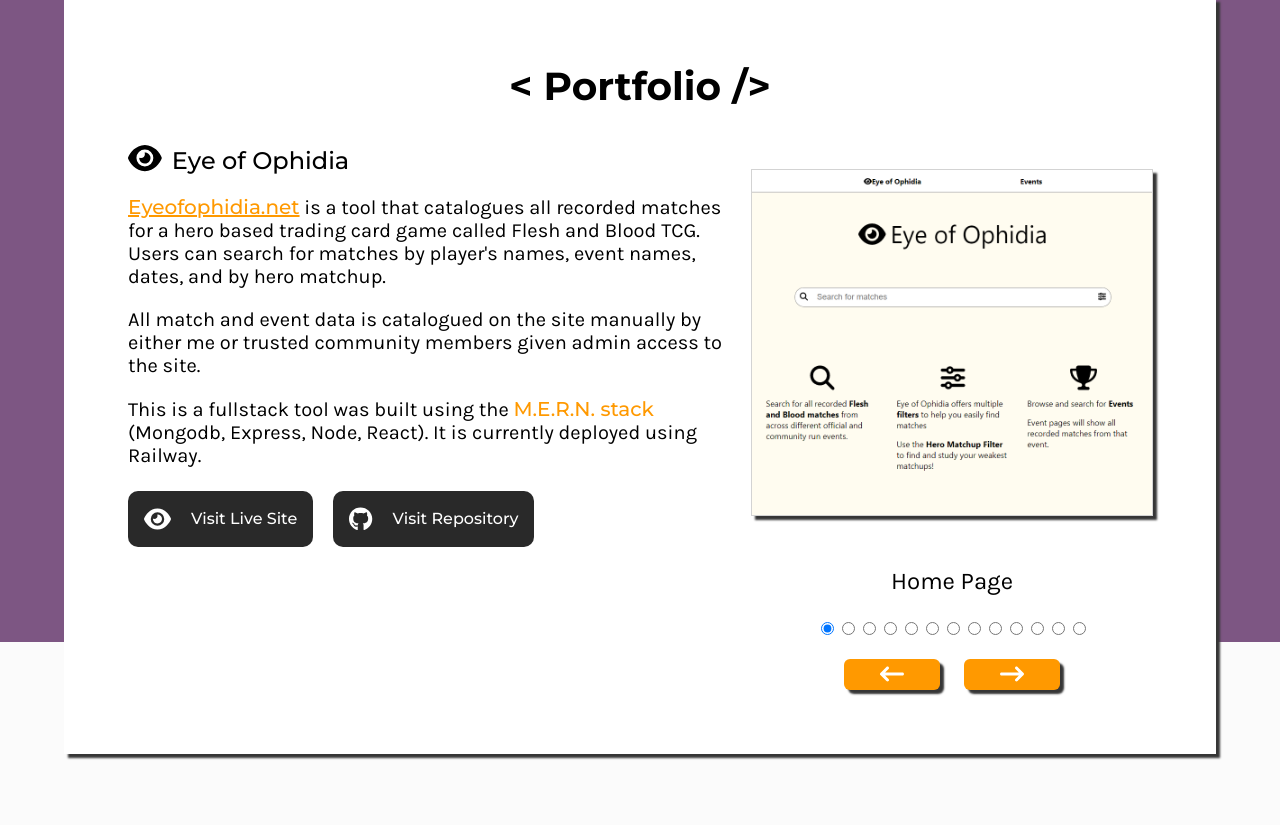
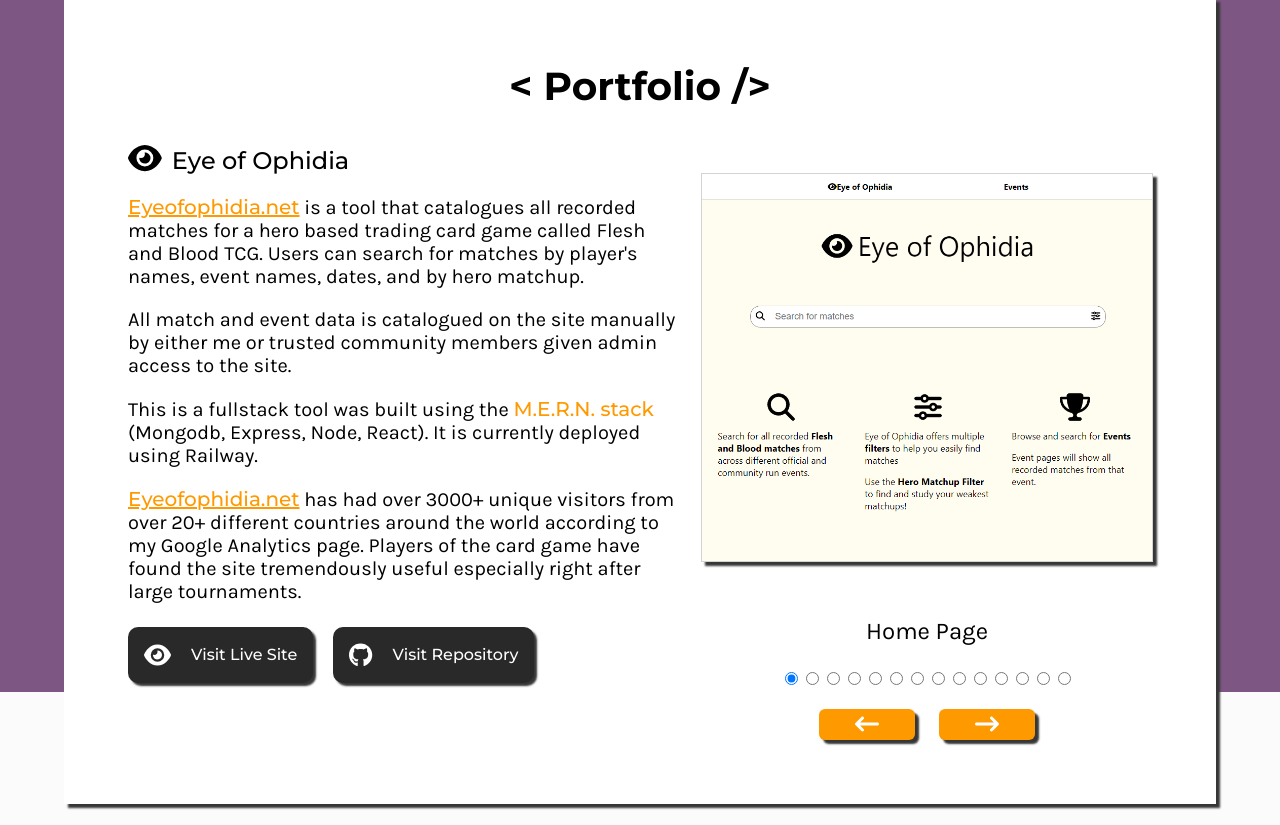
Before and after one commit to AlanChavarin/portfolio, a React (Create React App) app: page / in a window 1280 px wide. Shown: the part 1972-2797 px from the top of the page. Built offline with nearby package versions, Linux system fonts and the light colour scheme.

Commit message:
added more responsive design

```diff
--- a/src/components/layout/Navbar.jsx
+++ b/src/components/layout/Navbar.jsx
@@ -52,6 +52,9 @@
         <button className={NavbarCSS.button} onClick={() => onScrollTo('portfolio')}>
           Portfolio
         </button>
+        <button className={NavbarCSS.button} onClick={() => onScrollTo('about')}>
+          About
+        </button>
         <button className={NavbarCSS.button} onClick={() => onScrollTo('contact')}>
           Contact
         </button>
--- a/src/components/layout/Sidebar.jsx
+++ b/src/components/layout/Sidebar.jsx
@@ -29,6 +29,9 @@
             <button className={SidebarCSS.item} onClick={() => handleScroll('portfolio')}>
                 Portfolio
             </button>
+            <button className={SidebarCSS.item} onClick={() => handleScroll('about')}>
+                About
+            </button>
             <button className={SidebarCSS.item} onClick={() => handleScroll('contact')}>
                 Contact
             </button>
--- a/src/components/layout/styles/Sidebar.module.css
+++ b/src/components/layout/styles/Sidebar.module.css
@@ -95,3 +95,13 @@
     font-weight: 600;
     text-decoration: none;
 }
+
+@media(width < 360px){
+    .item, .linkText{
+        font-size: 20px;
+    }
+
+    .icon{
+        font-size: 24px;
+    }
+}
--- a/src/components/pages/About.jsx
+++ b/src/components/pages/About.jsx
@@ -2,7 +2,7 @@
 
 function About() {
   return (
-    <div className={AboutCSS.wrapper}>
+    <div className={AboutCSS.wrapper} id='about'>
       <section style={{alignItems: 'center'}} id='about' className={`${AboutCSS.parent} boxShadow translateY`}>
         <h1 className={AboutCSS.header2}>{'< '}About me{' />'}</h1>
         <div className={`${AboutCSS.imageContainer} boxShadow`}>
@@ -13,7 +13,7 @@
           <h1 className={AboutCSS.header1}>{'< '}About me{' />'}</h1>
           <p>I am 22 years old and currently pursuing a Computer Science degree at San Diego State University. I am planning on completing my degree in the spring of 2025.</p>
           <p>In addition to my classes, I study and improve my web development skills during my free time by working on my portfolio projects. </p>
-          <p>Currently, I am looking for a web development internship to gain real world experience before I graduate.</p>
+          <p>Currently, I am looking for a web development internship to gain real world experience in the industry.</p>
         </div>
 
         {/* <OrangeBorders /> */}
--- a/src/components/pages/Contact.jsx
+++ b/src/components/pages/Contact.jsx
@@ -4,7 +4,7 @@
   return (
     <div className={ContactCSS.wrapper}>
         <section className={`${ContactCSS.parent} boxShadow translateY`}>
-            <h1 style={{textAlign: 'center'}}>{"<"} Contact me {"/>"}</h1>
+            <h1 className={ContactCSS.h1} style={{textAlign: 'center'}}>{"<"} Contact me {"/>"}</h1>
             <p className={ContactCSS.p}>
                 Feel free to also contact me directly at: <span> </span>
                 <a href="mailto: alanchavarin4@hotmail.com">
@@ -22,11 +22,10 @@
                 </div>
                 <div>
                     <label htmlFor="text">Message</label>
-                    <textarea name="text" id="" cols="30" rows="10" placeholder='Hello!'></textarea>
+                    <textarea className={`boxShadowSmall`} name="text" id="" rows="10" placeholder='Hello!'></textarea>
                 </div>
-                <button className={`${ContactCSS.submit}`} type="submit">
+                <button className={`${ContactCSS.submit} boxShadowSmall`} type="submit">
                     Send
-                    {/* <FontAwesomeIcon icon={faPaperPlane}/> */}
                 </button>
 
             </form>
--- a/src/components/pages/Portfolio.jsx
+++ b/src/components/pages/Portfolio.jsx
@@ -5,6 +5,7 @@
 import EyeOfOphidiaGallery from "../reusables/EyeOfOphidiaGallery"
 
 function Portfolio() {
+
   return (
     <div className={PortfolioCSS.wrapper}>
         <section className={`${PortfolioCSS.parent} boxShadow translateY`} id='portfolio'>
@@ -24,15 +25,18 @@
                     <p className={PortfolioCSS.text}>
                         This is a fullstack tool was built using the <span>M.E.R.N. stack</span> (Mongodb, Express, Node, React). It is currently deployed using Railway.
                     </p>
+                    <p className={PortfolioCSS.text}>
+                        <a href="https://www.eyeofophidia.net" target="blank" className={PortfolioCSS.a}>Eyeofophidia.net</a> has had over 3000+ unique visitors from over 20+ different countries around the world according to my Google Analytics page. Players of the card game have found the site tremendously useful especially right after large tournaments.
+                    </p>
 
                     <p className={PortfolioCSS.linkContainer}>
                         <a href="https://www.eyeofophidia.net"
-                            className={`${PortfolioCSS.githubLink}`}
+                            className={`${PortfolioCSS.githubLink} boxShadowSmall`}
                             target="blank">
                             <FontAwesomeIcon icon={faEye}  className={PortfolioCSS.githubIcon}/>
                             <div className={PortfolioCSS.linkText}>Visit Live Site</div>
                         </a>
-                        <a href="https://github.com/AlanChavarin/eye-of-ophidia" target="blank" className={PortfolioCSS.githubLink}>
+                        <a href="https://github.com/AlanChavarin/eye-of-ophidia" target="blank" className={`${PortfolioCSS.githubLink} boxShadowSmall`}>
                             <FontAwesomeIcon icon={faGithub} className={PortfolioCSS.githubIcon}/>
                             <div className={PortfolioCSS.linkText}>Visit Repository</div>
                         </a>
--- a/src/components/pages/styles/About.module.css
+++ b/src/components/pages/styles/About.module.css
@@ -11,6 +11,7 @@
     gap: 60px;
     padding: 60px;
     max-width: 1000px;
+    margin: 16px;
 }
 
 .imageContainer{
--- a/src/components/pages/styles/Contact.module.css
+++ b/src/components/pages/styles/Contact.module.css
@@ -9,14 +9,13 @@
     background-color: white;
     padding: 60px;
     max-width: 550px;
-    width: 74vw;
+    margin: 16px;
 }
 
 .form{
     display: flex;
     flex-direction: column;
     gap: 15px;
-    width: 100%;
 }
 
 .form > div{
@@ -58,11 +57,33 @@
 
 @media(width < 600px){
     .parent{
-        width: 90vw;
         padding: 16px;
+    }
+
+    .h1{
+        font-size: 32px;
     }
 }
 
 @media(width < 360px){
+    .h1{
+        font-size: 24px;
+    }
+
+    .form > div > input, .form > div > textarea{
+        font-size: 16px;
+    }
+
+    .form > div > label{
+        font-size: 18px;
+    }
+
+    .p{
+        font-size: 16px;
+    }
+
+    .p > a{
+        font-size: 16px;
+    }
 
 }
--- a/src/components/pages/styles/Portfolio.module.css
+++ b/src/components/pages/styles/Portfolio.module.css
@@ -76,6 +76,12 @@
 
 .header2{
     display: none;
+    margin-bottom: 24px;
+}
+
+.a{
+    text-decoration: underline;
+    cursor: pointer;
 }
 
 @media(width < 1380px){
--- a/src/components/reusables/EyeOfOphidiaGallery.jsx
+++ b/src/components/reusables/EyeOfOphidiaGallery.jsx
@@ -6,6 +6,7 @@
 
 const imageArray = [
     'homepage.PNG',
+    'analytics.PNG',
     'resultspage.PNG',
     'Matchpage.PNG',
     'eventpage.PNG',
@@ -21,6 +22,7 @@
   ]
   const imageDescriptionArray = [
     'Home Page',
+    'Google Analytics for eyeofophidia.net',
     'Match Search Results',
     'Match Page',
     'Events page',
@@ -60,6 +62,12 @@
     }
   }
 
+  const onChange = (e) => {
+    e.preventDefault()
+    setImageIndex(Number(e.target.getAttribute('index')))
+
+  }
+
   useEffect(() => {
     imageArray.forEach((image) => {
       const img = new Image()
@@ -88,8 +96,8 @@
         </div>
 
         <div className={EyeOfOphidiaGalleryCSS.radioContainer}>
-          {imageArray.map(image => (
-            <input type="radio" checked={image===imageArray[imageIndex]}/>
+          {imageArray.map((image, index) => (
+            <input type="radio" checked={image===imageArray[imageIndex]} index={index} onChange={onChange}/>
           ))}
         </div>
 
--- a/src/components/reusables/styles/EyeOfOphidiaGallery.module.css
+++ b/src/components/reusables/styles/EyeOfOphidiaGallery.module.css
@@ -28,6 +28,7 @@
     display: flex;
     justify-content: center;
     width: 100%;
+    flex-wrap: wrap;
 }
 
 .imgContainer{
@@ -129,8 +130,8 @@
 
 @media(width < 1380px){
     .imgContainer{
-        width: 400px;
-        height: 400px;
+        width: 450px;
+        height: 450px;
     }
 }
 
@@ -158,4 +159,5 @@
     .description{
         font-size: 18px;
     }
+
 }
--- a/src/index.css
+++ b/src/index.css
@@ -60,6 +60,10 @@
   box-shadow: 4px 4px 2px rgb(54, 54, 54);
 }
 
+.boxShadowSmall{
+  box-shadow: 3px 3px 2px rgb(54, 54, 54);
+}
+
 .translateY{
   transform: translateY(128px);
 }
```
Also changed, not shown: public/screenshots/analytics.PNG (added).
